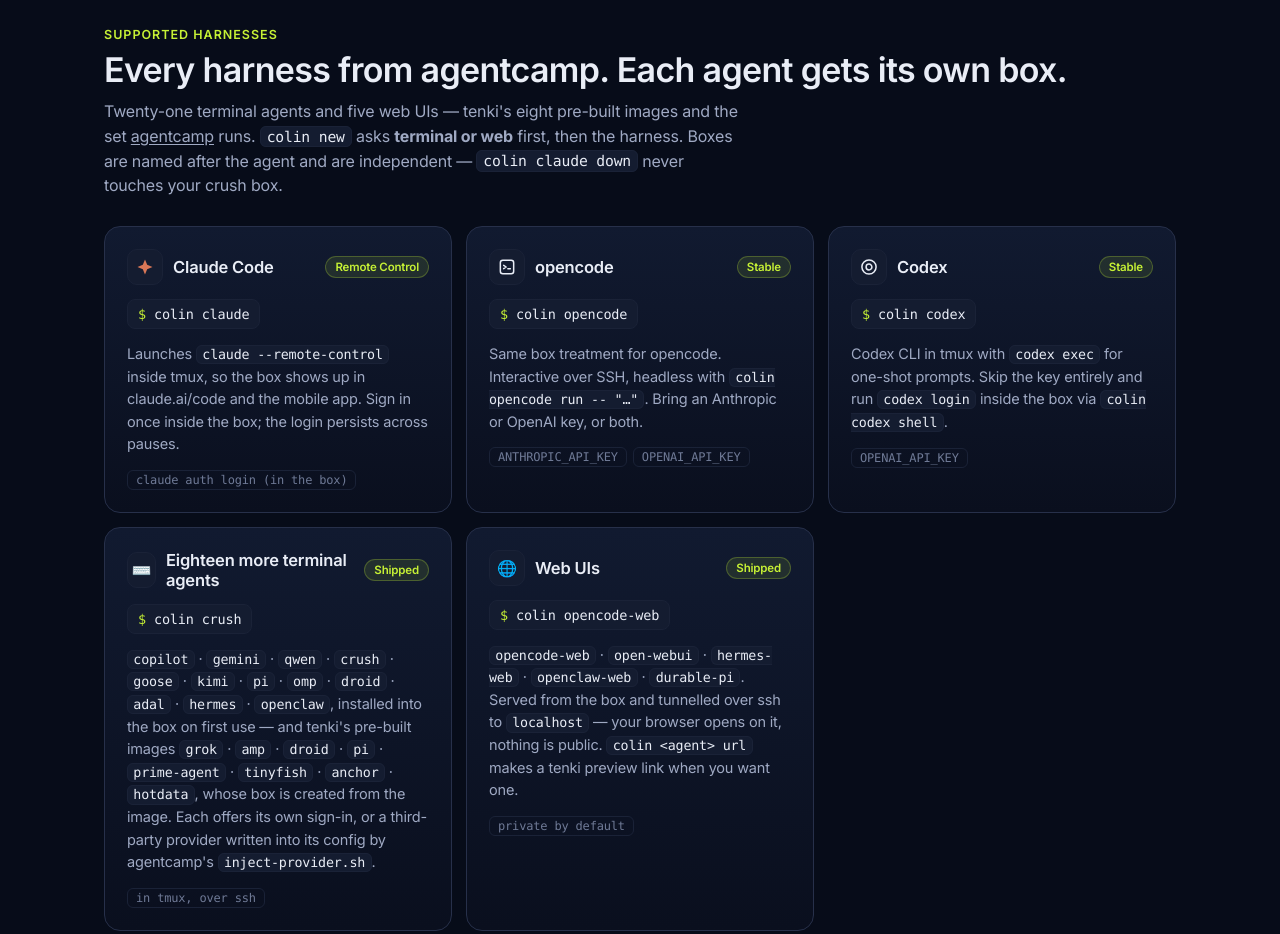
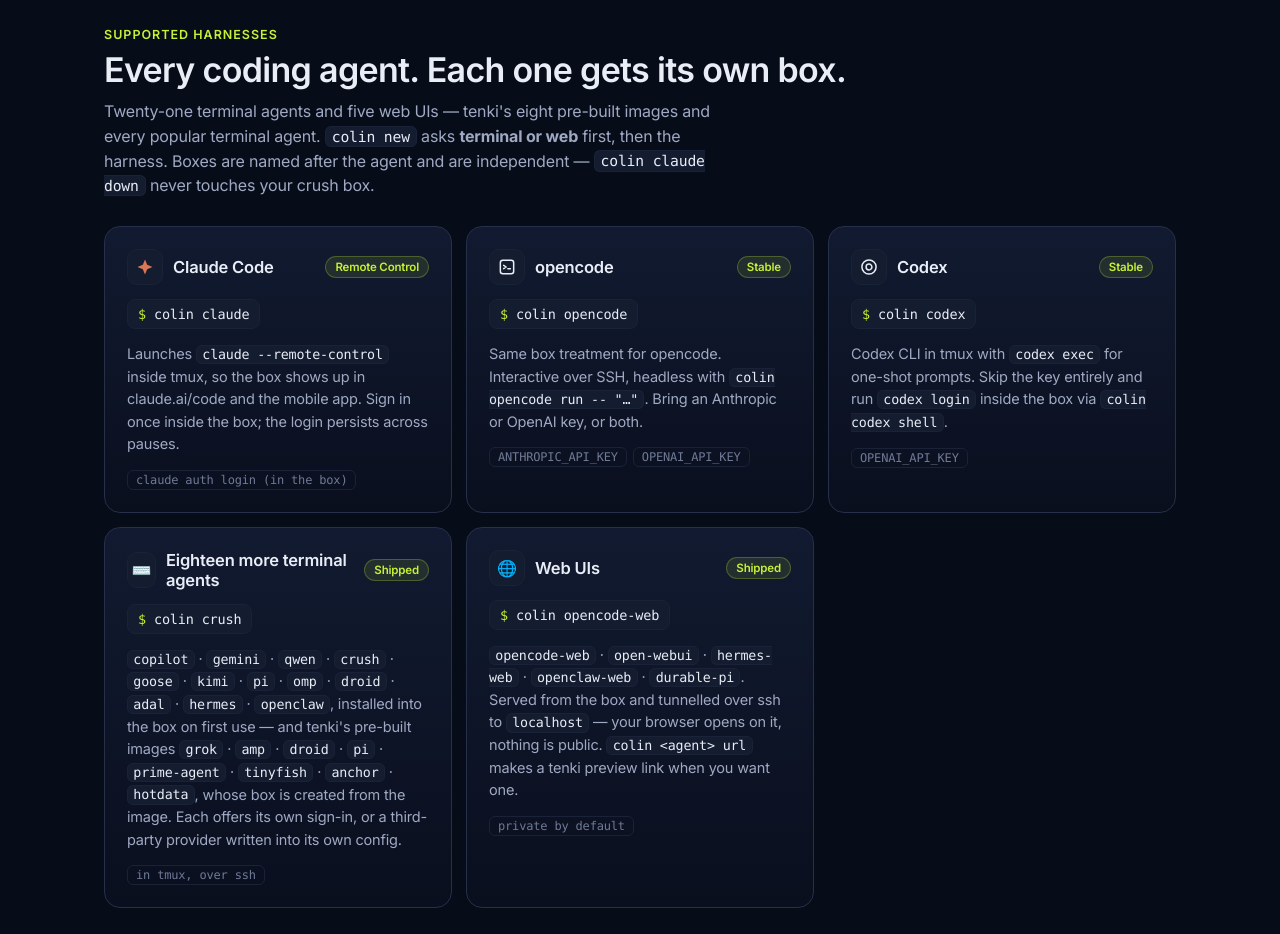
Before and after one commit to opencolin/colincode, a plain HTML site: page site/index.html in a window 1280 px wide. Shown: the part 760-1694 px from the top of the page. Drawn offline with Linux system fonts and the light colour scheme.

Commit message:
site: no agentcamp mentions
Co-Authored-By: Claude Fable 5.1 <noreply@anthropic.com>

```diff
--- a/site/index.html
+++ b/site/index.html
@@ -189,8 +189,8 @@ footer .fnt{color:var(--faint)}
 
 <section id="harnesses">
   <div class="eyebrow">Supported harnesses</div>
-  <h2>Every harness from agentcamp. Each agent gets its own box.</h2>
-  <p class="sub">Twenty-one terminal agents and five web UIs — tenki's eight pre-built images and the set <a href="https://github.com/opencolin/agentcamp" target="_blank" rel="noopener noreferrer" style="text-decoration:underline;text-underline-offset:2px">agentcamp</a> runs. <code>colin new</code> asks <b>terminal or web</b> first, then the harness. Boxes are named after the agent and are independent — <code>colin claude down</code> never touches your crush box.</p>
+  <h2>Every coding agent. Each one gets its own box.</h2>
+  <p class="sub">Twenty-one terminal agents and five web UIs — tenki's eight pre-built images and every popular terminal agent. <code>colin new</code> asks <b>terminal or web</b> first, then the harness. Boxes are named after the agent and are independent — <code>colin claude down</code> never touches your crush box.</p>
   <div class="grid g3">
     <div class="card">
       <div class="top"><span class="ico"><svg viewBox="0 0 24 24" fill="none" aria-hidden="true"><path d="M12 3l2.6 6.4L21 12l-6.4 2.6L12 21l-2.6-6.4L3 12l6.4-2.6z" fill="#d97757"/></svg></span><h3>Claude Code</h3><span class="status">Remote Control</span></div>
@@ -213,7 +213,7 @@ footer .fnt{color:var(--faint)}
     <div class="card">
       <div class="top"><span class="ico">⌨️</span><h3>Eighteen more terminal agents</h3><span class="status">Shipped</span></div>
       <div class="cmdline"><i>$</i>colin crush</div>
-      <p><code>copilot</code> · <code>gemini</code> · <code>qwen</code> · <code>crush</code> · <code>goose</code> · <code>kimi</code> · <code>pi</code> · <code>omp</code> · <code>droid</code> · <code>adal</code> · <code>hermes</code> · <code>openclaw</code>, installed into the box on first use — and tenki's pre-built images <code>grok</code> · <code>amp</code> · <code>droid</code> · <code>pi</code> · <code>prime-agent</code> · <code>tinyfish</code> · <code>anchor</code> · <code>hotdata</code>, whose box is created from the image. Each offers its own sign-in, or a third-party provider written into its config by agentcamp's <code>inject-provider.sh</code>.</p>
+      <p><code>copilot</code> · <code>gemini</code> · <code>qwen</code> · <code>crush</code> · <code>goose</code> · <code>kimi</code> · <code>pi</code> · <code>omp</code> · <code>droid</code> · <code>adal</code> · <code>hermes</code> · <code>openclaw</code>, installed into the box on first use — and tenki's pre-built images <code>grok</code> · <code>amp</code> · <code>droid</code> · <code>pi</code> · <code>prime-agent</code> · <code>tinyfish</code> · <code>anchor</code> · <code>hotdata</code>, whose box is created from the image. Each offers its own sign-in, or a third-party provider written into its own config.</p>
       <div class="meta"><span>in tmux, over ssh</span></div>
     </div>
     <div class="card">
@@ -309,7 +309,7 @@ footer .fnt{color:var(--faint)}
   <div class="eyebrow">Roadmap</div>
   <h2>Where this is going.</h2>
   <div class="grid g4">
-    <div class="card"><div class="top"><h3>Every harness from agentcamp</h3><span class="status">Shipped</span></div><p>Twenty-one terminal agents (eight of them tenki's pre-built images) and five web UIs, the set proven in <a href="https://github.com/opencolin/agentcamp" target="_blank" rel="noopener noreferrer" style="text-decoration:underline;text-underline-offset:2px">agentcamp</a>, with its provider injector reused inside the box. Not here: QM (needs agentcamp's broker) and OpenUI (a build of agentcamp's own).</p></div>
+    <div class="card"><div class="top"><h3>Every harness</h3><span class="status">Shipped</span></div><p>Twenty-one terminal agents (eight of them tenki's pre-built images) and five web UIs, each wired to the provider you pick inside the box. Next: a snapshot image so new boxes skip the installs.</p></div>
     <div class="card"><div class="top"><h3>Inference providers</h3><span class="status">Shipped</span></div><p>Pick a provider and model per agent. Providers without an Anthropic API (Nebius) work with Claude Code through a translation proxy in the box. Next: more providers, and keys that never enter the box.</p></div>
     <div class="card"><div class="top"><h3>Sized boxes, persistent volumes</h3><span class="status">Shipped</span></div><p>Five box sizes from 2 vCPU / 4 GiB to 16 vCPU / 64 GiB, and a per-agent volume at <code>~/work</code> that survives pause, <code>rm</code> and resizing.</p></div>
     <div class="card"><div class="top"><h3>Resume through a pause</h3><span class="status soon">Planned</span></div><p>Reopen a Claude session started in a sandbox even after the sandbox paused — the box wakes on demand and the session picks up where it left off.</p></div>
```
Also changed, not shown: site/llms.txt.
